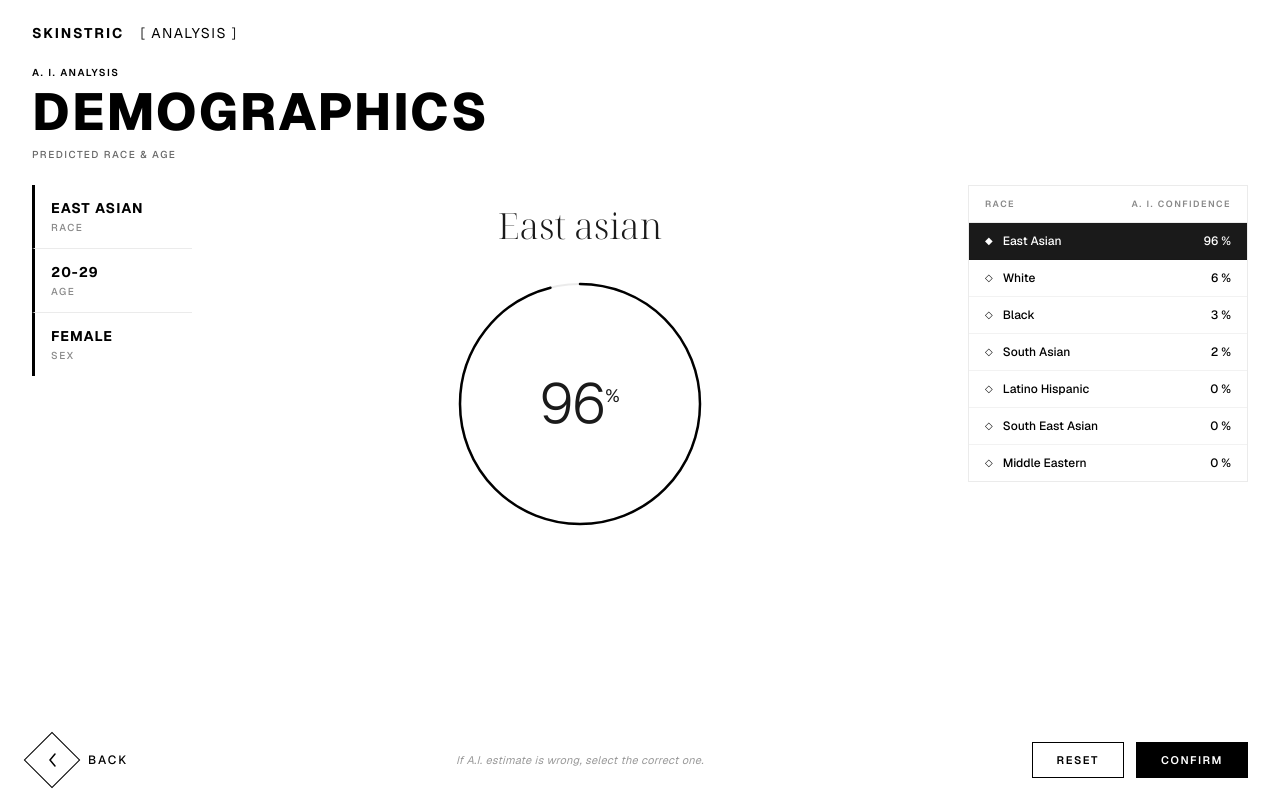
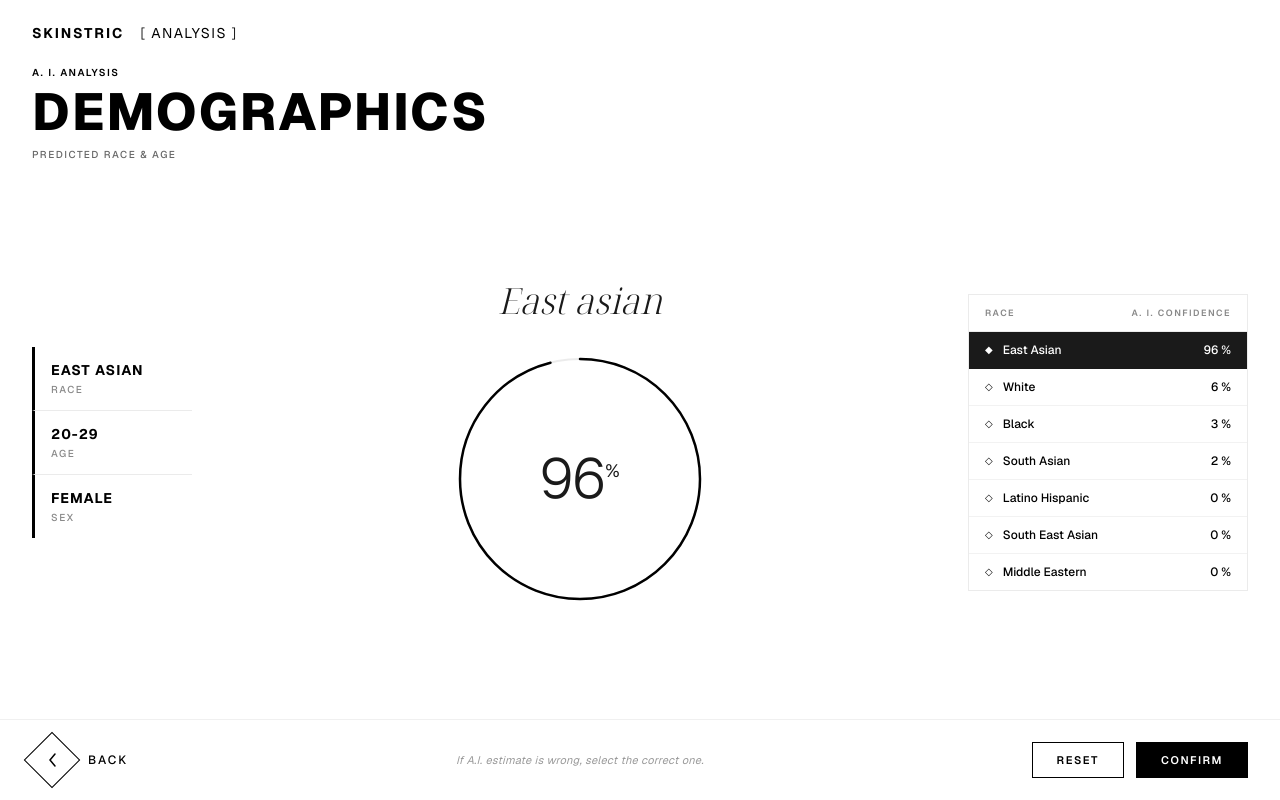
Before and after one commit to msui51/skinstric, a Next.js app: page /result in a window 1280 px wide. Built offline with nearby package versions, Linux system fonts and the light colour scheme.

Commit message:
Fix result page styling to match design reference
- Chart title 'East asian' now italic serif (added italic style to font config)
- Content area vertically centered (align-items: center)
- Bottom bar subtle top border separator

Co-authored-by: msui51 <msui51@users.noreply.github.com>

```diff
--- a/app/layout.tsx
+++ b/app/layout.tsx
@@ -16,6 +16,7 @@ const notoSerif = Noto_Serif_Display({
   variable: "--font-noto-serif",
   subsets: ["latin"],
   weight: ["300"],
+  style: ["normal", "italic"],
 });
 
 export const metadata: Metadata = {
--- a/app/result/result.module.css
+++ b/app/result/result.module.css
@@ -92,7 +92,7 @@
   grid-template-columns: 160px 1fr 280px;
   gap: 24px;
   padding: 24px 32px 100px;
-  align-items: start;
+  align-items: center;
 }
 
 /* ── Left sidebar ── */
@@ -145,6 +145,7 @@
   font-family: var(--font-noto-serif), "Times New Roman", serif;
   font-size: clamp(24px, 3vw, 36px);
   font-weight: 300;
+  font-style: italic;
   color: #1a1a1a;
   margin-bottom: 24px;
 }
@@ -264,6 +265,7 @@
   justify-content: space-between;
   padding: 20px 32px;
   background: #fff;
+  border-top: 1px solid rgba(0, 0, 0, 0.06);
   z-index: 20;
 }
 
```
